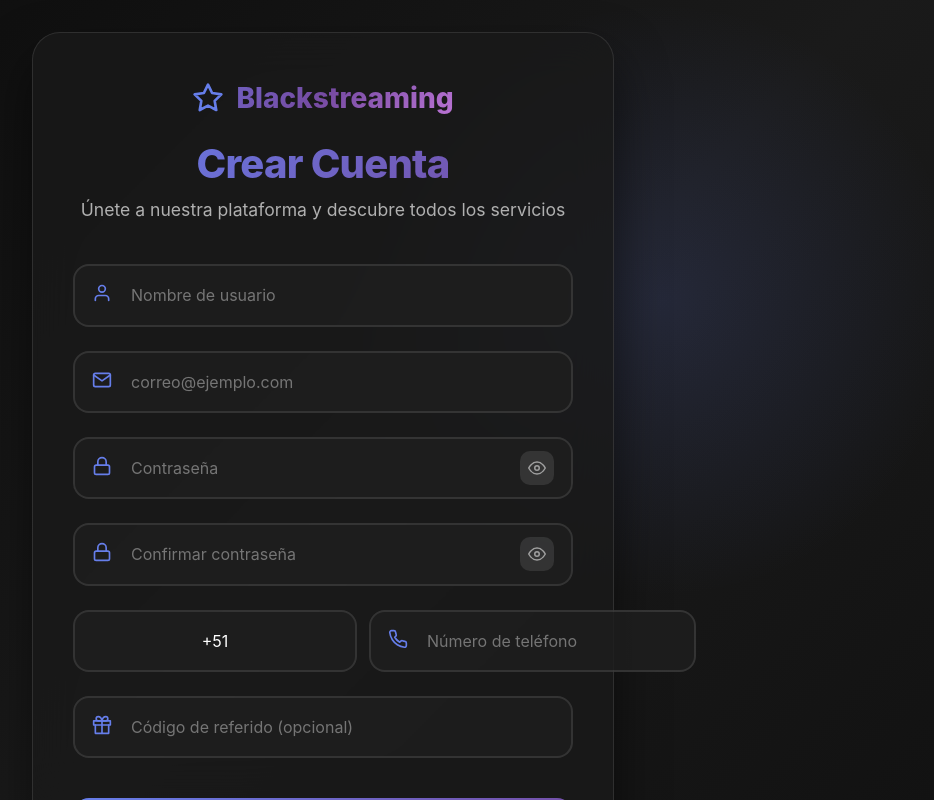
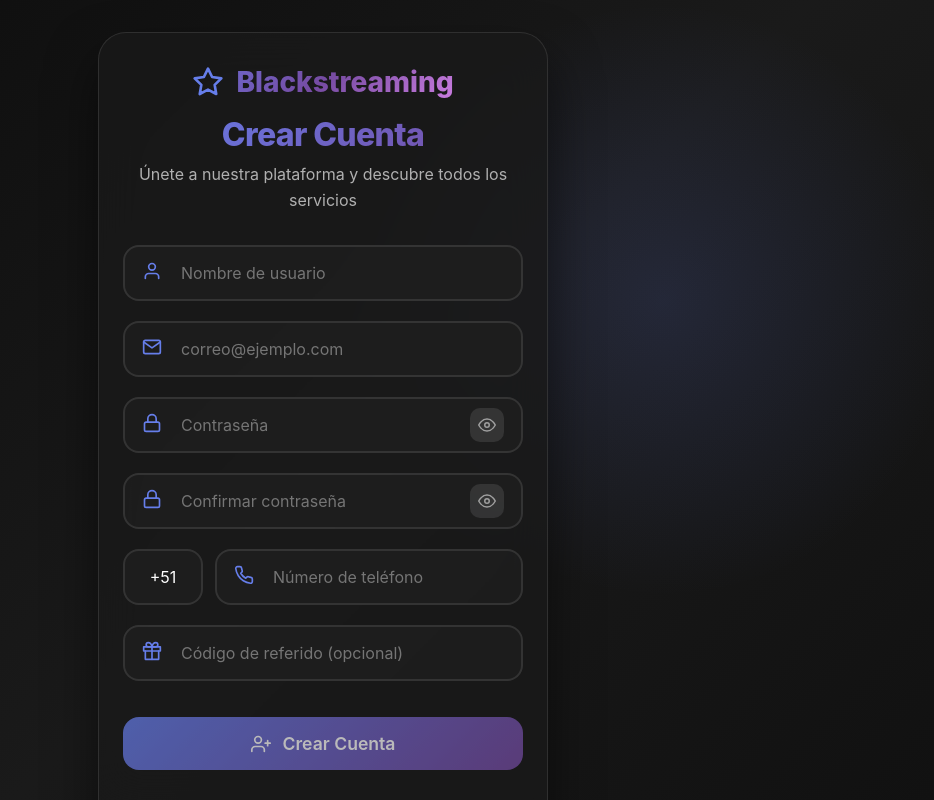
Before and after one commit to BlackStreaming/SB, a React (Vite) app in the folder frontend/: page /register in a window 1280 px wide. Shown: the whole page, without its empty margins (317-1251 px from the left). Built offline with nearby package versions, Linux system fonts and the light colour scheme; no server answers.

Commit message:
Update RegisterPage.jsx

```diff
--- a/frontend/src/pages/RegisterPage.jsx
+++ b/frontend/src/pages/RegisterPage.jsx
@@ -12,20 +12,20 @@
     FiArrowLeft,
     FiCheck,
     FiX,
-    FiShield,
     FiStar,
     FiGift
 } from 'react-icons/fi';
 
 // --- Estilos Ultra Modernos ---
 const styles = {
+    // ESTILOS DE CONTENEDOR Y CARTA (AJUSTADO PARA MEJOR RESPONSIVE)
     container: {
         minHeight: '100vh',
         display: 'flex',
         alignItems: 'center',
         justifyContent: 'center',
         background: 'linear-gradient(135deg, #0c0c0c 0%, #1a1a1a 50%, #0f0f0f 100%)',
-        padding: '2rem 1rem',
+        padding: '2rem 1rem', // Más padding horizontal para móviles
         fontFamily: "'Inter', -apple-system, BlinkMacSystemFont, 'Segoe UI', sans-serif",
         position: 'relative',
         overflow: 'hidden'
@@ -41,10 +41,10 @@
     },
     card: {
         width: '100%',
-        maxWidth: '500px',
+        maxWidth: '400px', // REDUCCIÓN para mejor ajuste en pantallas más pequeñas
         background: 'rgba(25, 25, 25, 0.8)',
         backdropFilter: 'blur(20px)',
-        padding: '3rem 2.5rem',
+        padding: '2rem 1.5rem', // REDUCCIÓN del padding para móviles
         borderRadius: '28px',
         border: '1px solid rgba(255, 255, 255, 0.1)',
         boxShadow: '0 25px 50px rgba(0, 0, 0, 0.5)',
@@ -53,14 +53,14 @@
     },
     header: {
         textAlign: 'center',
-        marginBottom: '2.5rem',
+        marginBottom: '2rem',
     },
     logo: {
         display: 'flex',
         alignItems: 'center',
         justifyContent: 'center',
         gap: '0.75rem',
-        marginBottom: '1.5rem',
+        marginBottom: '1rem',
         textDecoration: 'none',
         fontSize: '1.75rem',
         fontWeight: '800',
@@ -69,7 +69,7 @@
         WebkitTextFillColor: 'transparent',
     },
     title: {
-        fontSize: '2.5rem',
+        fontSize: '2rem', // Reducido para mejor ajuste
         fontWeight: '800',
         background: 'linear-gradient(135deg, #667eea 0%, #764ba2 100%)',
         WebkitBackgroundClip: 'text',
@@ -78,7 +78,7 @@
         letterSpacing: '-0.02em'
     },
     subtitle: {
-        fontSize: '1.1rem',
+        fontSize: '1rem', // Reducido para mejor ajuste
         color: '#b0b0b0',
         margin: 0,
         fontWeight: '400',
@@ -87,14 +87,15 @@
     form: {
         display: 'flex',
         flexDirection: 'column',
-        gap: '1.5rem',
+        gap: '1.25rem', // Reducido ligeramente
     },
     inputGroup: {
         position: 'relative',
     },
-    input: {
+    // Estilo base para todos los inputs
+    inputBase: {
         width: '100%',
-        padding: '1.2rem 1.2rem 1.2rem 3.5rem',
+        padding: '1rem 1.2rem 1rem 3.5rem', // Padding ajustado
         border: '2px solid rgba(255, 255, 255, 0.1)',
         borderRadius: '16px',
         fontSize: '1rem',
@@ -104,20 +105,40 @@
         outline: 'none',
         boxSizing: 'border-box',
         fontFamily: 'inherit',
-        '&:focus': {
-            borderColor: '#667eea',
-            backgroundColor: 'rgba(35, 35, 35, 0.9)',
-            boxShadow: '0 0 0 4px rgba(102, 126, 234, 0.1)'
-        }
     },
+    // Estilos de inputs específicos
+    input: {
+        // ...styles.inputBase, // Si se usa sintaxis ES6: { ...styles.inputBase, ...otrosEstilos }
+        width: '100%',
+        padding: '1rem 1.2rem 1rem 3.5rem',
+        border: '2px solid rgba(255, 255, 255, 0.1)',
+        borderRadius: '16px',
+        fontSize: '1rem',
+        backgroundColor: 'rgba(30, 30, 30, 0.8)',
+        color: '#ffffff',
+        transition: 'all 0.3s cubic-bezier(0.4, 0, 0.2, 1)',
+        outline: 'none',
+        boxSizing: 'border-box',
+        fontFamily: 'inherit',
+    },
+    // GRUPO DE TELÉFONO (SE MANTIENE FLEX, PERO SE REDISTRIBUYE EL ESPACIO)
     phoneInputGroup: {
         display: 'flex',
         gap: '12px',
-        alignItems: 'stretch'
+        alignItems: 'stretch',
+    },
+    phonePrefixContainer: {
+        position: 'relative',
+        flex: '0 0 80px' // FIJA EL ANCHO para evitar que colapse demasiado
+    },
+    phoneNumberContainer: {
+        position: 'relative',
+        flex: '1' // Ocupa el espacio restante
     },
     phonePrefix: {
-        flex: 1,
-        padding: '1.2rem 1rem',
+        // ...styles.inputBase, // Heredar de la base
+        width: '100%', // Asegura el 100% del contenedor padre
+        padding: '1rem 0.5rem',
         border: '2px solid rgba(255, 255, 255, 0.1)',
         borderRadius: '16px',
         fontSize: '1rem',
@@ -126,11 +147,12 @@
         outline: 'none',
         fontFamily: 'inherit',
         textAlign: 'center',
-        minWidth: '80px'
+        boxSizing: 'border-box',
     },
     phoneNumber: {
-        flex: 3,
-        padding: '1.2rem 1.2rem 1.2rem 3.5rem',
+        // ...styles.inputBase, // Heredar de la base
+        width: '100%',
+        padding: '1rem 1.2rem 1rem 3.5rem',
         border: '2px solid rgba(255, 255, 255, 0.1)',
         borderRadius: '16px',
         fontSize: '1rem',
@@ -139,11 +161,7 @@
         transition: 'all 0.3s ease',
         outline: 'none',
         fontFamily: 'inherit',
-        '&:focus': {
-            borderColor: '#667eea',
-            backgroundColor: 'rgba(35, 35, 35, 0.9)',
-            boxShadow: '0 0 0 4px rgba(102, 126, 234, 0.1)'
-        }
+        boxSizing: 'border-box',
     },
     inputIcon: {
         position: 'absolute',
@@ -169,13 +187,11 @@
         display: 'flex',
         alignItems: 'center',
         justifyContent: 'center',
-        '&:hover': {
-            background: 'rgba(102, 126, 234, 0.2)',
-            color: '#667eea'
-        }
+        zIndex: 3 // Asegurar que está por encima del input
     },
+    // Estilos de botón
     button: {
-        padding: '1.2rem 2rem',
+        padding: '1rem 2rem', // Ajustado ligeramente
         border: 'none',
         borderRadius: '16px',
         background: 'linear-gradient(135deg, #667eea 0%, #764ba2 100%)',
@@ -192,10 +208,6 @@
         position: 'relative',
         overflow: 'hidden',
         fontFamily: 'inherit',
-        '&:hover:not(:disabled)': {
-            transform: 'translateY(-2px)',
-            boxShadow: '0 12px 30px rgba(102, 126, 234, 0.4)'
-        }
     },
     buttonGlow: {
         position: 'absolute',
@@ -211,11 +223,12 @@
         cursor: 'not-allowed',
         transform: 'none !important'
     },
+    // Estilos de mensajes
     message: {
-        padding: '1.2rem',
+        padding: '1rem',
         borderRadius: '16px',
         textAlign: 'center',
-        fontSize: '0.95rem',
+        fontSize: '0.9rem',
         fontWeight: '500',
         display: 'flex',
         alignItems: 'center',
@@ -233,16 +246,17 @@
         color: '#90ee90',
         borderColor: 'rgba(144, 238, 144, 0.3)'
     },
+    // Estilos de pie de página
     footer: {
         textAlign: 'center',
-        marginTop: '2.5rem',
-        paddingTop: '2rem',
+        marginTop: '2rem',
+        paddingTop: '1.5rem',
         borderTop: '1px solid rgba(255, 255, 255, 0.1)'
     },
     footerText: {
         color: '#a0a0a0',
-        fontSize: '1rem',
-        margin: '0 0 1.5rem 0',
+        fontSize: '0.95rem',
+        margin: '0 0 1rem 0',
         lineHeight: '1.6'
     },
     loginLink: {
@@ -257,12 +271,8 @@
         borderRadius: '12px',
         background: 'rgba(102, 126, 234, 0.1)',
         border: '1px solid rgba(102, 126, 234, 0.2)',
-        '&:hover': {
-            background: 'rgba(102, 126, 234, 0.2)',
-            transform: 'translateY(-1px)',
-            boxShadow: '0 8px 20px rgba(102, 126, 234, 0.3)'
-        }
     },
+    // Requisitos de contraseña
     passwordRequirements: {
         marginTop: '0.5rem',
         padding: '1rem',
@@ -274,12 +284,9 @@
         display: 'flex',
         alignItems: 'center',
         gap: '0.5rem',
-        fontSize: '0.85rem',
+        fontSize: '0.8rem',
         color: '#a0a0a0',
         marginBottom: '0.5rem',
-        '&:last-child': {
-            marginBottom: 0
-        }
     },
     requirementMet: {
         color: '#90ee90'
@@ -288,7 +295,7 @@
         color: '#ff6b6b'
     },
     pulseAnimation: {
-        animation: 'pulse 2s infinite'
+        // La animación debe definirse en la etiqueta <style>
     }
 };
 
@@ -329,9 +336,9 @@
             return;
         }
 
-        // Validación de fortaleza de contraseña
-        if (formData.password.length < 6) {
-            setError('La contraseña debe tener al menos 6 caracteres.');
+        // Validación de fortaleza de contraseña (AJUSTADA: comprueba que todos los requisitos básicos estén cubiertos)
+        if (!allRequirementsMet) {
+            setError('La contraseña no cumple con todos los requisitos de seguridad.');
             setIsLoading(false);
             return;
         }
@@ -352,7 +359,7 @@
             }, 2000);
 
         } catch (err) {
-            setError(err.response?.data?.error || 'Error al conectar con el servidor.');
+            setError(err.response?.data?.error || 'Error al intentar registrar. Intente de nuevo más tarde.');
         } finally {
             setIsLoading(false);
         }
@@ -508,8 +515,8 @@
                     </div>
 
                     {/* Campo Teléfono (OBLIGATORIO) */}
-                    <div style={styles.phoneInputGroup}>
-                        <div style={{ position: 'relative', flex: 1 }}>
+                    <div style={styles.phoneInputGroup} id="phone-group"> {/* Agregado ID para media query */}
+                        <div style={styles.phonePrefixContainer}>
                             <input
                                 type="text"
                                 name="phone_prefix"
@@ -519,7 +526,7 @@
                                 required
                             />
                         </div>
-                        <div style={{ position: 'relative', flex: 3 }}>
+                        <div style={styles.phoneNumberContainer}>
                             <div style={styles.inputIcon}>
                                 <FiPhone size={20} />
                             </div>
@@ -570,7 +577,7 @@
                         type="submit"
                         style={{
                             ...styles.button,
-                            ...(isLoading ? styles.buttonLoading : {})
+                            ...(isLoading || !allRequirementsMet ? styles.buttonLoading : {})
                         }}
                         disabled={isLoading || !allRequirementsMet}
                         onMouseEnter={() => setIsButtonHovered(true)}
@@ -578,11 +585,11 @@
                     >
                         <div style={{
                             ...styles.buttonGlow,
-                            ...(isButtonHovered && { left: '100%' })
+                            ...(isButtonHovered && !isLoading && allRequirementsMet && { left: '100%' })
                         }} />
                         {isLoading ? (
                             <>
-                                <div style={styles.pulseAnimation}>
+                                <div className="pulse-animation">
                                     <FiUserPlus size={20} />
                                 </div>
                                 Creando cuenta...
@@ -611,13 +618,49 @@
                 </div>
             </div>
 
-            {/* Estilos CSS para animaciones */}
+            {/* Estilos CSS para animaciones y media queries (MEJOR SOLUCIÓN RESPONSIVE) */}
             <style>
                 {`
                     @keyframes pulse {
                         0% { opacity: 1; }
                         50% { opacity: 0.5; }
                         100% { opacity: 1; }
+                    }
+
+                    .pulse-animation {
+                        animation: pulse 2s infinite;
+                    }
+
+                    /* Estilos para Hover y Focus que no funcionan bien en estilos inline */
+                    input[style]:focus,
+                    select[style]:focus {
+                        border-color: #667eea !important;
+                        background-color: rgba(35, 35, 35, 0.9) !important;
+                        box-shadow: 0 0 0 4px rgba(102, 126, 234, 0.1) !important;
+                    }
+
+                    button[style]:hover:not(:disabled) {
+                        transform: translateY(-2px) !important;
+                        box-shadow: 0 12px 30px rgba(102, 126, 234, 0.4) !important;
+                    }
+
+                    /* MEDIA QUERY para APILAR el campo de teléfono en móviles */
+                    @media (max-width: 480px) {
+                        #phone-group {
+                            flex-direction: column; /* Apila el prefijo y el número */
+                            gap: 1.25rem; /* Espacio entre los campos apilados */
+                        }
+
+                        /* Ambos contenedores ocupan el 100% */
+                        #phone-group > div {
+                            flex: 1 1 100% !important;
+                        }
+
+                        /* Ajustar el padding para el input de prefijo cuando está apilado */
+                        input[name="phone_prefix"] {
+                            text-align: left !important;
+                            padding-left: 1.2rem !important; /* Mover el texto a la izquierda */
+                        }
                     }
                 `}
             </style>
```
